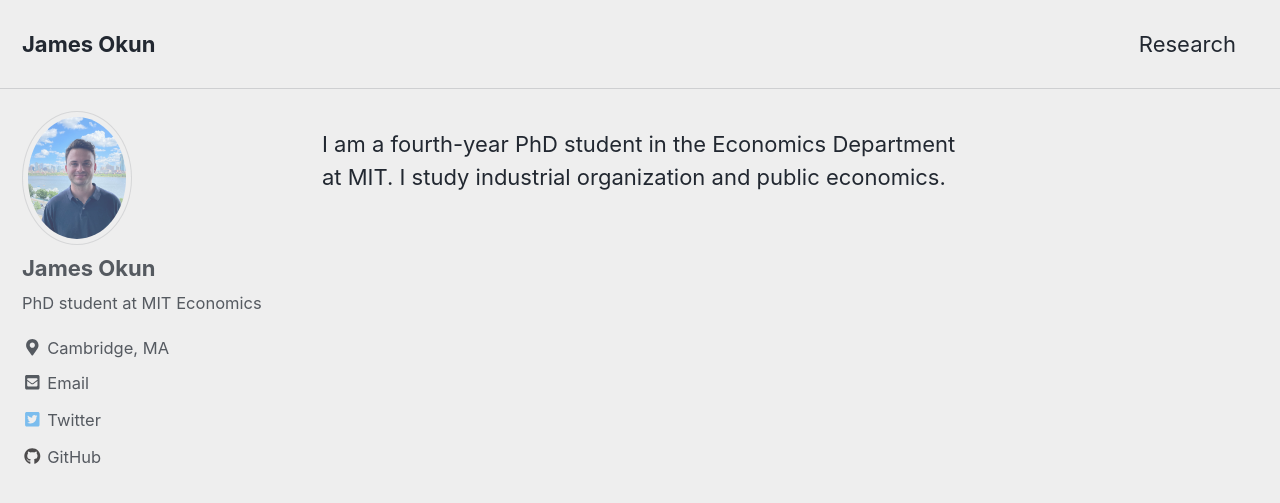
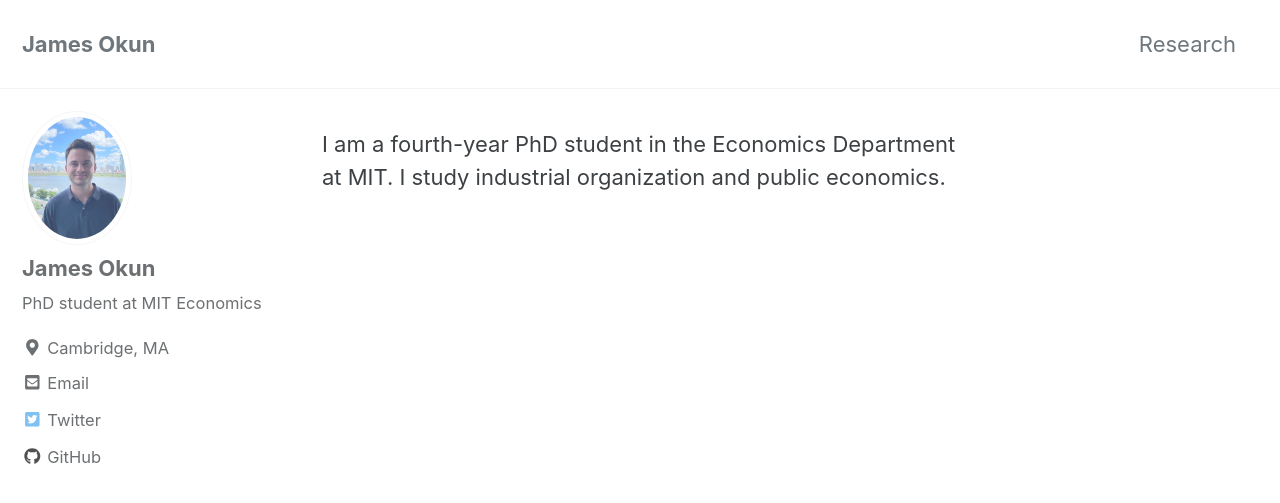
Before and after one commit to jamesokun/jamesokun.github.io, a Jekyll site: the page built from index.html, in a window 1280 px wide and 900 px high. Shown: the top 503 px of the window. Built offline with Jekyll 4.4.1, drawn with Linux system fonts in a browser that asks for light colours; nearby versions of some CDN libraries; the list of posts is cut into pages by our own code.

Commit message:
Update _config.yml

```diff
--- a/_config.yml
+++ b/_config.yml
@@ -12,7 +12,7 @@
 
 # theme                  : "minimal-mistakes-jekyll"
 # remote_theme           : "mmistakes/minimal-mistakes"
-minimal_mistakes_skin    :  "air" #"default" # "air", "aqua", "contrast", "dirt", "neon", "mint", "plum", "sunrise"
+minimal_mistakes_skin    :  "default" #"default" # "air", "aqua", "contrast", "dirt", "neon", "mint", "plum", "sunrise"
 
 # Site Settings
 locale                   : "en-US"
```
